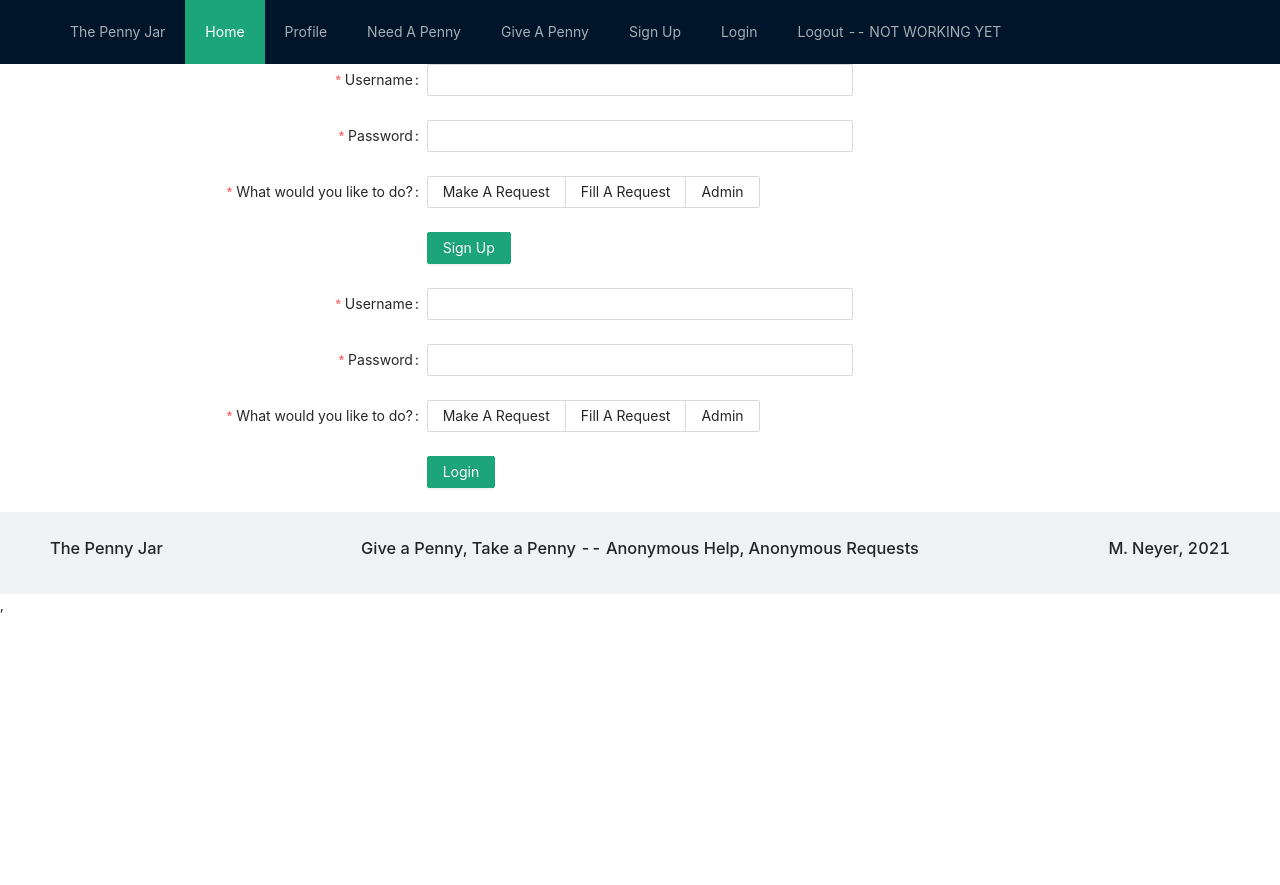
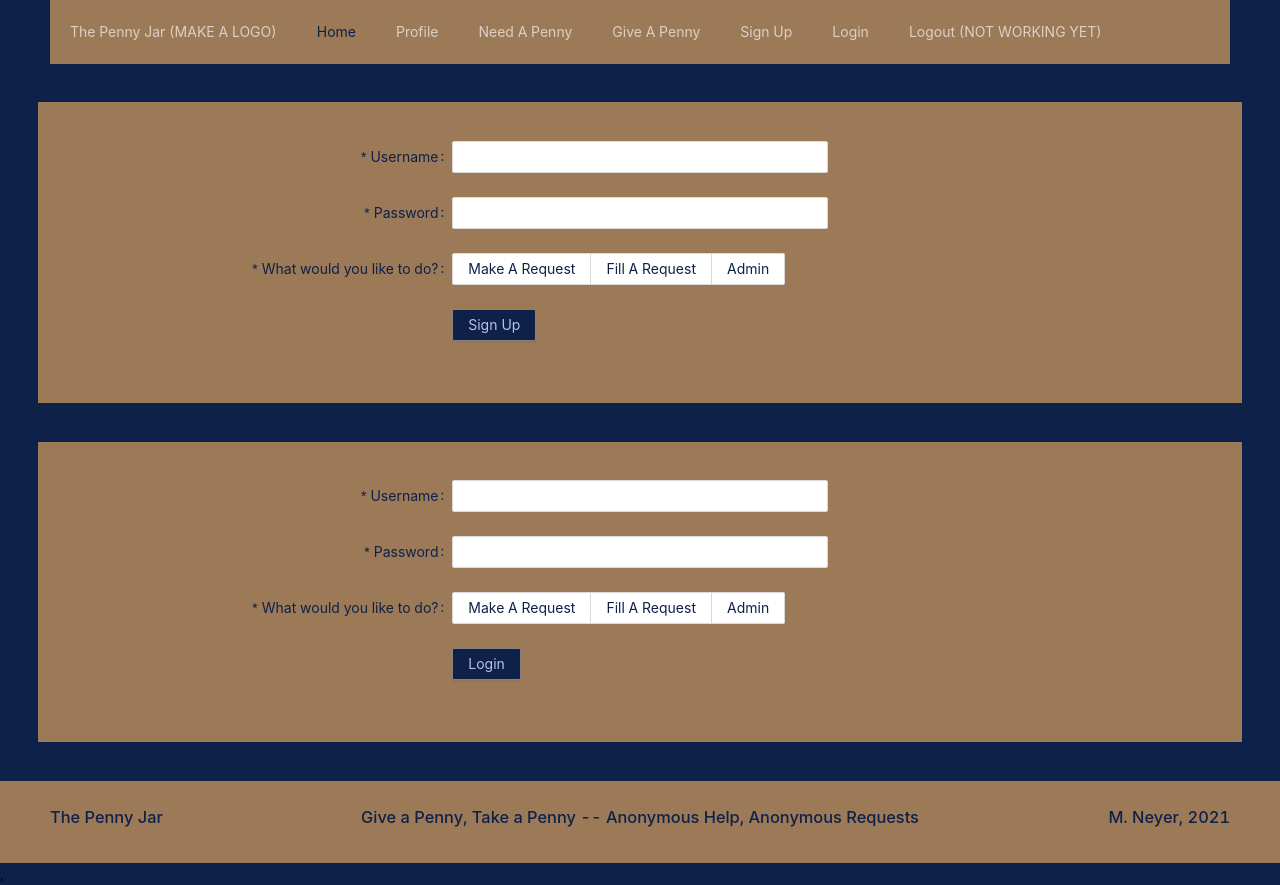
Before and after one commit to meneyer/thePennyJarClient, a React (Create React App) app: page /login in a window 1280 px wide. Before the commit the page ends 800 px from the top, so only its background shows below. Built offline with nearby package versions, Linux system fonts and the light colour scheme.

Commit message:
homepage styling started

```diff
--- a/craco.config.js
+++ b/craco.config.js
@@ -7,7 +7,7 @@ module.exports = {
         options: {
             lessLoaderOptions: {
             lessOptions: {
-                modifyVars: { '@primary-color': '#1DA57A' },
+                modifyVars: { '@primary-color': '#ad6800' },
                 javascriptEnabled: true,
             },
             },
--- a/package.json
+++ b/package.json
@@ -3,6 +3,7 @@
   "version": "0.1.0",
   "private": true,
   "dependencies": {
+    "@ant-design/colors": "^6.0.0",
     "@craco/craco": "^6.1.1",
     "@testing-library/jest-dom": "^5.11.10",
     "@testing-library/react": "^11.2.6",
--- a/src/App.less
+++ b/src/App.less
@@ -48,43 +48,83 @@
 //rocket metallic #898080
 //midnight blue #18206F
 
-//SITEBAR
-// .layout{
-//   float: right
-// }
+/* Base level CSS */
+#root{
+  background-color: #0D2149;
+}
+
+//NAVBAR
+.ant-layout-header {
+  background-color: #0D2149;
+}
+
+.ant-menu.ant-menu-dark, .ant-menu-dark .ant-menu-sub, .ant-menu.ant-menu-dark .ant-menu-sub {
+  background-color: #9c7957;
+}
+
+.ant-menu.ant-menu-dark .ant-menu-item-selected, .ant-menu-submenu-popup.ant-menu-dark .ant-menu-item-selected {
+  color: #0D2149;
+  background-color:  #9c7957;
+  border-color:#0D2149
+}
+
+//USER CREATE & LOGIN
+.boxbg{
+  padding: 3%;
+  margin: 3%;
+  background-color: #9c7957;
+  color: #0D2149
+}
+
+.ant-form-item-label > label{
+  color: #0D2149
+}
+
+.ant-form label{
+  color: #0D2149
+}
+
+.ant-form-item-label > label.ant-form-item-required:not(.ant-form-item-required-mark-optional)::before {
+  color: #0D2149
+}
 
 
 //FORM SUBMIT BUTTON
 //Create,
-// #formButton{
-//   color: #BBC2E2;
-//   background-color: #0D2149;
-// }
+.ant-btn:not([disabled]):hover{
+  color: #0D2149;
+  background-color:  #898080;
+  border-color:#0D2149
+}
+
+.ant-btn-primary {
+  color: #BBC2E2;
+  background-color: #0D2149;
+  border-color:#898080
+}
 
 //FOOTER
-// .Layout{
-//
-// }
-#footerLayout{
-  text-align:center;
+.ant-layout {
+  background-color: #9c7957
 }
+
 #footerText {
   position: relative;
+  color: #0D2149;
+  background-color: #9c7957
 }
 #footerLeft {
   float:left;
+  color: #0D2149;
 }
 #footerRight {
   float:right;
-  // color: #ccc;
+  color: #0D2149;
 }
 #footerCenter {
   text-align:center;
   position: absolute;
-  // top: 0;
   right: 0;
-  // bottom: 0;
   left: 0;
-  // color: red;
-  /* also tried overflow:hidden */
+  color: #0D2149;
 }
--- a/src/components/Auth/Create.tsx
+++ b/src/components/Auth/Create.tsx
@@ -70,7 +70,8 @@ class Create extends Component <PropsItems, SignUpData>{
 
     render(){
         return(
-            <div>
+            <div className="backgroundColor">
+                <div className="boxbg">
                     <Form {...layout} onFinish={this.handleSubmit}>
                         <Form.Item label="Username" name="username" rules={[{required: true, message: 'Please input a username'}]}>
                             <Input onChange={this.handleChangeUsername}/>
@@ -93,6 +94,7 @@ class Create extends Component <PropsItems, SignUpData>{
                         </Form.Item>
                     </Form>
                 </div>
+            </div>
         )
 }
 }
--- a/src/components/Auth/Login.tsx
+++ b/src/components/Auth/Login.tsx
@@ -77,7 +77,7 @@ class Login extends Component <PropsItems, SignInData> {
 
     render(){
         return (
-            <div>
+            <div className="boxbg">
                 <Form {...layout} onFinish={this.handleSubmit}>
                     <Form.Item label="Username" name="username" rules={[{required: true, message: 'Please input a username'}]}>
                         <Input onChange={this.handleChangeUsername}/>
--- a/src/components/Footer.tsx
+++ b/src/components/Footer.tsx
@@ -12,8 +12,8 @@ class FooterSection extends Component <{}, {}> {
     }
     render(){
         return (
-            <div>
-                <Layout className="Layout" id="footerLayout">
+            <div className="backgroundColor">
+                <Layout>
                     <Footer id="footerText">
                         <h3 id="footerLeft">The Penny Jar</h3>
                         <h3 id="footerCenter"> Give a Penny, Take a Penny -- Anonymous Help, Anonymous Requests </h3>
--- a/src/components/HomePage/HomePage.tsx
+++ b/src/components/HomePage/HomePage.tsx
@@ -17,7 +17,7 @@ class HomePage extends Component <PropsItems, {}>{
 
     render(){
         return (
-            <div>
+            <div id="HomePage">
                 <Layout>
                     <Sider width={500}>
                         <Image id="pennyJarImage" width={500} src='https://images.unsplash.com/photo-1567427017947-545c5f8d16ad?ixid=MnwxMjA3fDB8MHxwaG90by1wYWdlfHx8fGVufDB8fHx8&ixlib=rb-1.2.1&auto=format&fit=crop&w=1990&q=80' />
--- a/src/components/Sitebar.tsx
+++ b/src/components/Sitebar.tsx
@@ -22,7 +22,7 @@ class SiteBar extends Component <{}, {}> {
             <Layout className="layout" >
                 <Header>
                     <Menu theme="dark" mode="horizontal" defaultSelectedKeys={['1']}>
-                    <Menu.Item key="99">The Penny Jar
+                    <Menu.Item key="99">The Penny Jar  (MAKE A LOGO)
                         </Menu.Item>
 
                     <Menu.Item key="1">Home
@@ -50,7 +50,7 @@ class SiteBar extends Component <{}, {}> {
                             <Link to='/login' />
                             </Menu.Item>
 
-                            <Menu.Item key="7">Logout -- NOT WORKING YET
+                            <Menu.Item key="7">Logout (NOT WORKING YET)
                             {/* <Button onClick={this.props.clearToken}>Logout</Button> */}
                             </Menu.Item>
                         {/* </SubMenu> */}
```
Lines whose indentation alone changed are shown as unchanged.
